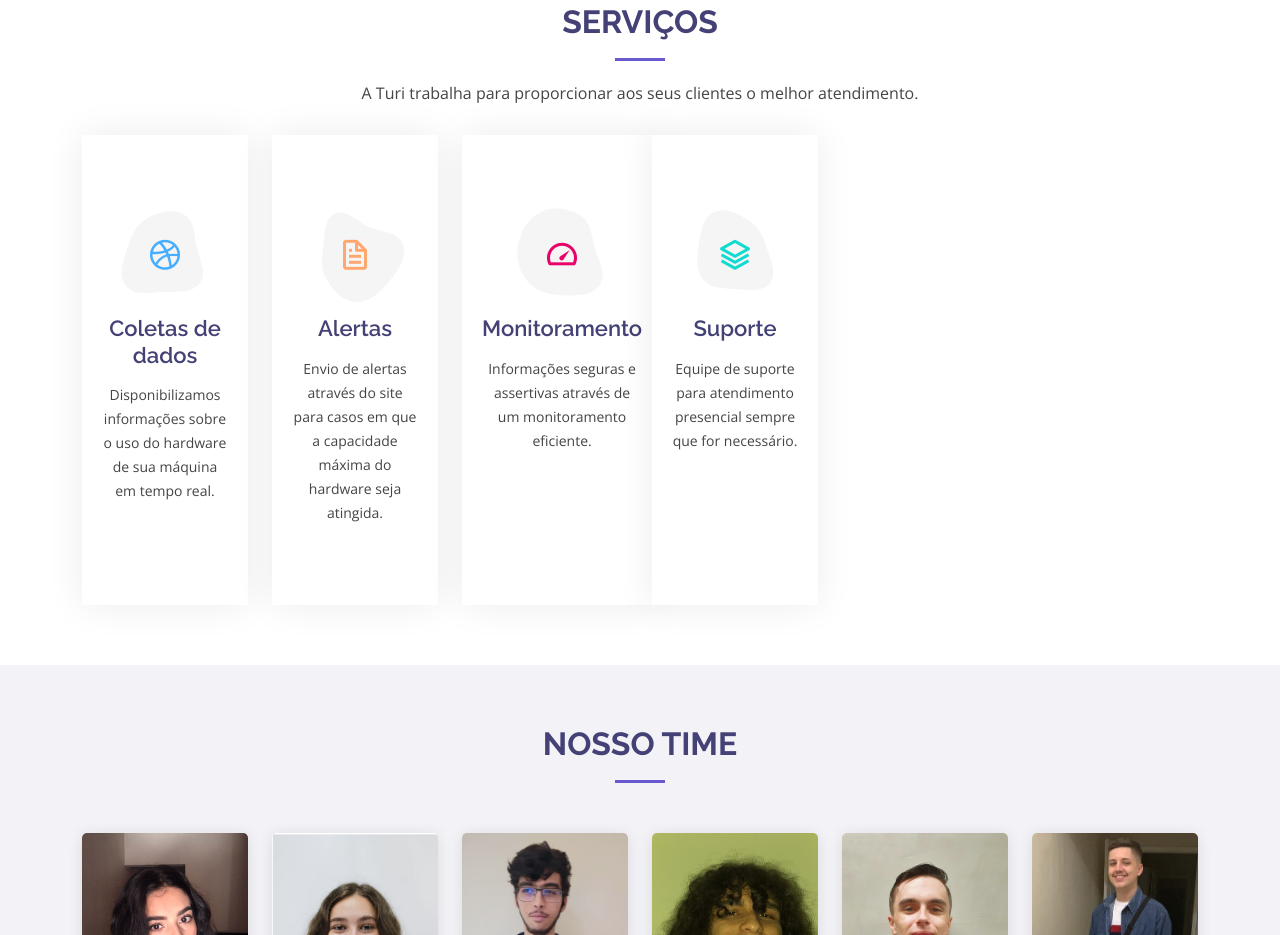
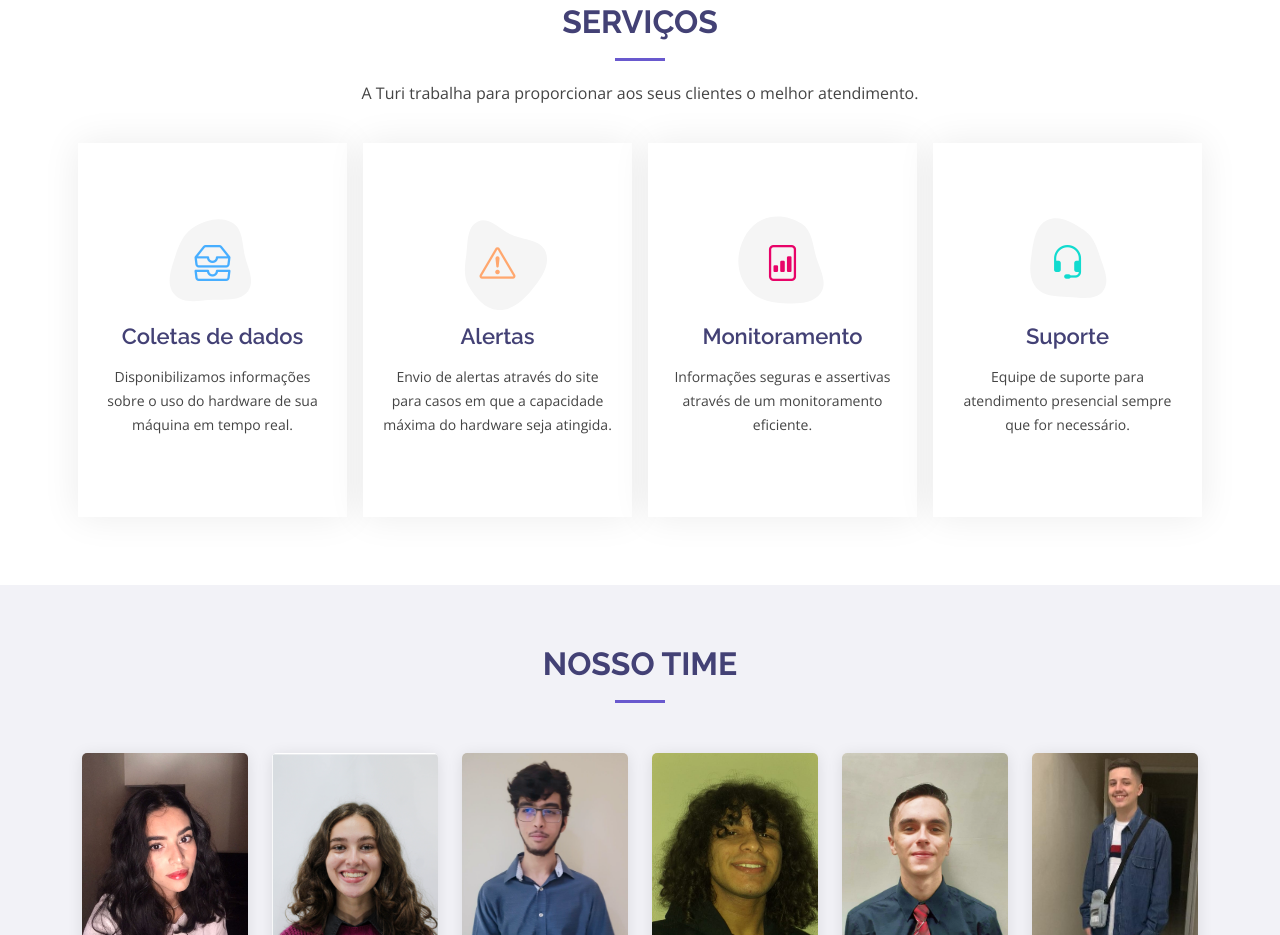
Before and after one commit to Murilomps/Turi, a website: page public/index.html in a window 1280 px wide. Shown: the part 1634-2569 px from the top of the page. Drawn offline with nearby package versions, Linux system fonts and the light colour scheme.

Commit message:
atualizacao na home

```diff
--- a/public/index.html
+++ b/public/index.html
@@ -221,55 +221,55 @@
 
         <div class="row align-items-center">
 
-          <div class="col-xl-8">
+          <div class="col-xl-12">
             <div class="icon-boxes d-flex flex-row justify-content-center">
               <div class="row">
-                <div class="col-lg-3 d-flex align-items-stretch" data-aos="zoom-in" data-aos-delay="100">
-                  <div class="icon-box iconbox-blue">
+                <div class="col-lg-3 d-flex align-items-stretch p-2" data-aos="zoom-in" data-aos-delay="100">
+                  <div class="icon-box iconbox-blue w-100">
                     <div class="icon">
                       <svg width="100" height="100" viewBox="0 0 600 600" xmlns="http://www.w3.org/2000/svg">
                         <path stroke="none" stroke-width="0" fill="#f5f5f5" d="M300,521.0016835830174C376.1290562159157,517.8887921683347,466.0731472004068,529.7835943286574,510.70327084640275,468.03025145048787C554.3714126377745,407.6079735673963,508.03601936045806,328.9844924480964,491.2728898941984,256.3432110539036C474.5976632858925,184.082847569629,479.9380746630129,96.60480741107993,416.23090153303,58.64404602377083C348.86323505073057,18.502131276798302,261.93793281208167,40.57373210992963,193.5410806939664,78.93577620505333C130.42746243093433,114.334589627462,98.30271207620316,179.96522072025542,76.75703585869454,249.04625023123273C51.97151888228291,328.5150500222984,13.704378332031375,421.85034740162234,66.52175969318436,486.19268352777647C119.04800174914682,550.1803526380478,217.28368757567262,524.383925680826,300,521.0016835830174"></path>
                       </svg>
-                      <i class="bx bxl-dribbble"></i>
+                      <i class="bi bi-inboxes"></i>
                     </div>
                     <h4><a href="">Coletas de dados</a></h4>
                     <p>Disponibilizamos informações sobre o uso do hardware de sua máquina em tempo real.</p>
                   </div>
                 </div>
 
-                <div class="col-lg-3 d-flex align-items-stretch mt-lg-0" data-aos="zoom-in" data-aos-delay="200">
-                  <div class="icon-box iconbox-orange ">
+                <div class="col-lg-3 d-flex align-items-stretch p-2" data-aos="zoom-in" data-aos-delay="200">
+                  <div class="icon-box iconbox-orange w-100">
                     <div class="icon">
                       <svg width="100" height="100" viewBox="0 0 600 600" xmlns="http://www.w3.org/2000/svg">
                         <path stroke="none" stroke-width="0" fill="#f5f5f5" d="M300,582.0697525312426C382.5290701553225,586.8405444964366,449.9789794690241,525.3245884688669,502.5850820975895,461.55621195738473C556.606425686781,396.0723002908107,615.8543463187945,314.28637112970534,586.6730223649479,234.56875336149918C558.9533121215079,158.8439757836574,454.9685369536778,164.00468322053177,381.49747125262974,130.76875717737553C312.15926192815925,99.40240125094834,248.97055460311594,18.661163978235184,179.8680185752513,50.54337015887873C110.5421016452524,82.52863877960104,119.82277516462835,180.83849132639028,109.12597500060166,256.43424936330496C100.08760227029461,320.3096726198365,92.17705696193138,384.0621239912766,124.79988738764834,439.7174275375508C164.83382741302287,508.01625554203684,220.96474134820875,577.5009287672846,300,582.0697525312426"></path>
                       </svg>
-                      <i class="bx bx-file"></i>
+                      <i class="bi bi-exclamation-triangle"></i>
                     </div>
                     <h4><a href="">Alertas</a></h4>
                     <p>Envio de alertas através do site para casos em que a capacidade máxima do hardware seja atingida.</p>
                   </div>
                 </div>
 
-                <div class="col-lg-3 d-flex align-items-stretch" data-aos="zoom-in" data-aos-delay="300">
-                  <div class="icon-box iconbox-pink">
+                <div class="col-lg-3 d-flex align-items-stretch p-2" data-aos="zoom-in" data-aos-delay="300">
+                  <div class="icon-box iconbox-pink w-100">
                     <div class="icon">
                       <svg width="100" height="100" viewBox="0 0 600 600" xmlns="http://www.w3.org/2000/svg">
                         <path stroke="none" stroke-width="0" fill="#f5f5f5" d="M300,541.5067337569781C382.14930387511276,545.0595476570109,479.8736841581634,548.3450877840088,526.4010558755058,480.5488172755941C571.5218469581645,414.80211281144784,517.5187510058486,332.0715597781072,496.52539010469104,255.14436215662573C477.37192572678356,184.95920475031193,473.57363656557914,105.61284051026155,413.0603344069578,65.22779650032875C343.27470386102294,18.654635553484475,251.2091493199835,5.337323636656869,175.0934190732945,40.62881213300186C97.87086631185822,76.43348514350839,51.98124368387456,156.15599469081315,36.44837278890362,239.84606092416172C21.716077023791087,319.22268207091537,43.775223500013084,401.1760424656574,96.891909868211,461.97329694683043C147.22146801428983,519.5804099606455,223.5754009179313,538.201503339737,300,541.5067337569781"></path>
                       </svg>
-                      <i class="bx bx-tachometer"></i>
+                      <i class="bi bi-file-bar-graph"></i>
                     </div>
                     <h4><a href="">Monitoramento</a></h4>
                     <p>Informações seguras e assertivas através de um monitoramento eficiente.</p>
                   </div>
                 </div>
 
-                <div class="col-lg-3 d-flex align-items-stretch" data-aos="zoom-in" data-aos-delay="100">
-                  <div class="icon-box iconbox-teal">
+                <div class="col-lg-3 d-flex align-items-stretch p-2" data-aos="zoom-in" data-aos-delay="100">
+                  <div class="icon-box iconbox-teal w-100">
                     <div class="icon">
                       <svg width="100" height="100" viewBox="0 0 600 600" xmlns="http://www.w3.org/2000/svg">
                         <path stroke="none" stroke-width="0" fill="#f5f5f5" d="M300,503.46388370962813C374.79870501325706,506.71871716319447,464.8034551963731,527.1746412648533,510.4981551193396,467.86667711651364C555.9287308511215,408.9015244558933,512.6030010748507,327.5744911775523,490.211057578863,256.5855673507754C471.097692560561,195.9906835881958,447.69079081568157,138.11976852964426,395.19560036434837,102.3242989838813C329.3053358748298,57.3949838291264,248.02791733380457,8.279543830951368,175.87071277845988,42.242879143198664C103.41431057327972,76.34704239035025,93.79494320519305,170.9812938413882,81.28167332365135,250.07896920659033C70.17666984294237,320.27484674793965,64.84698225790005,396.69656628748305,111.28512138212992,450.4950937839243C156.20124167950087,502.5303643271138,231.32542653798444,500.4755392045468,300,503.46388370962813"></path>
                       </svg>
-                      <i class="bx bx-layer"></i>
+                      <i class="bi bi-headset"></i>
                     </div>
                     <h4><a href="">Suporte</a></h4>
                     <p>Equipe de suporte para atendimento presencial sempre que for necessário.</p>
```
